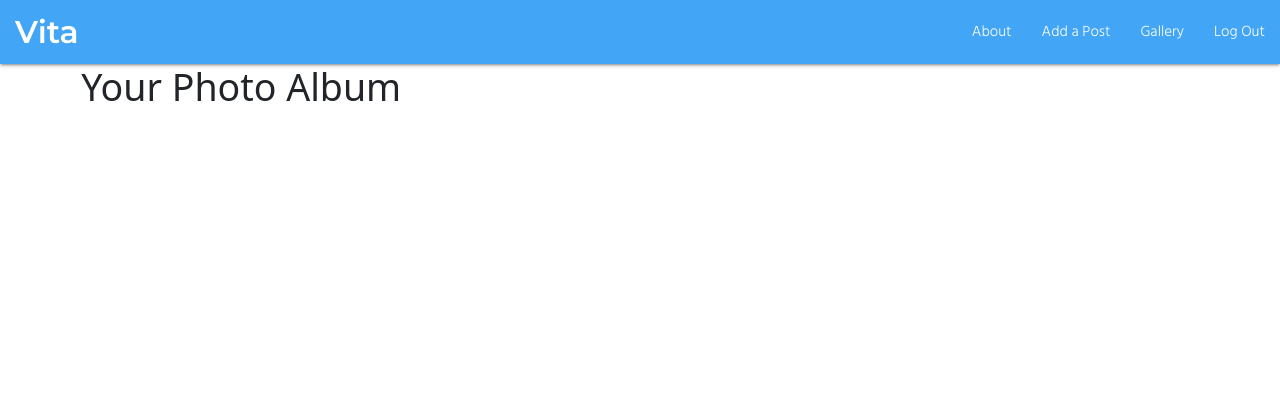
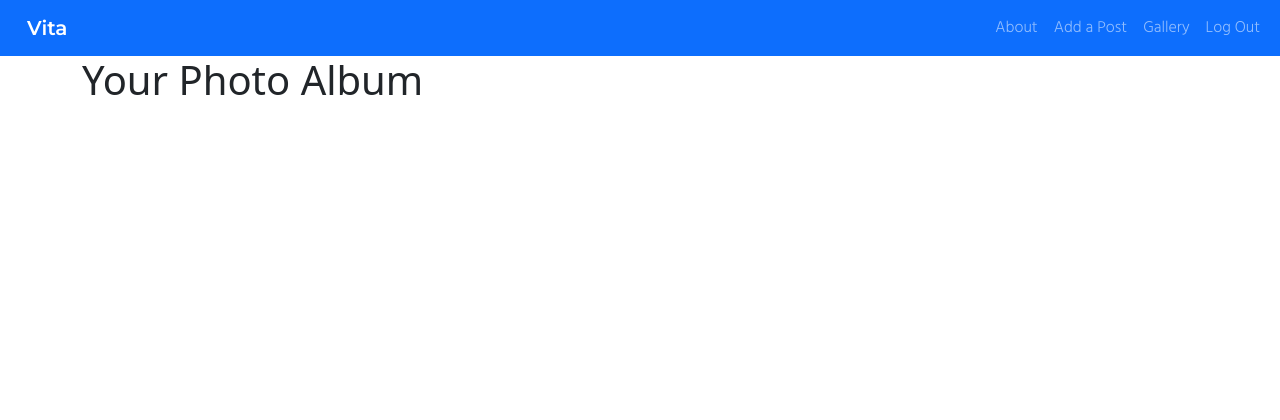
Before and after one commit to tsayavon/Vita-App, a Django app: page /posts/ in a window 1280 px wide. Shown: the top 420 px of the page. Run offline with Django 4.2, Linux system fonts and the light colour scheme; the visitor is signed in with stand-in values (Sample User, id 1); data that the repository does not hold is empty.

Commit message:
Gallery and Home page updated

```diff
--- a/main_app/static/css/style.css
+++ b/main_app/static/css/style.css
@@ -12,3 +12,12 @@ body {
     padding-top: 0;
     text-align: right;
   }
+
+.row {
+    display: flex;
+  }
+
+.column {
+    flex: 33.33%;
+    padding: 5px;
+  }
--- a/main_app/templates/about.html
+++ b/main_app/templates/about.html
@@ -18,7 +18,7 @@
           <div class="col-md-6 mt-5 ml-5">
             <img
             src="https://mdbcdn.b-cdn.net/img/Photos/Horizontal/Nature/4-col/img%20(18).webp"
-            class="w-100 shadow-1-strong rounded mb-4"
+            class="w-100 shadow-1-strong rounded mb-4 img-responsive"
             alt="Waves at Sea"
             width="340px"
             height="380px"
--- a/main_app/templates/base.html
+++ b/main_app/templates/base.html
@@ -6,47 +6,46 @@
     <meta charset="UTF-8" />
     <meta name="viewport" content="width=device-width, initial-scale=1.0" />
     <meta http-equiv="X-UA-Compatible" content="ie=edge" />
-    <link
+    {% comment %} <link
       rel="stylesheet"
       href="https://cdnjs.cloudflare.com/ajax/libs/materialize/1.0.0/css/materialize.min.css"
-    />
+    /> {% endcomment %}
     <link rel="stylesheet" href="{% static 'css/style.css' %}">
-    <script src="https://cdnjs.cloudflare.com/ajax/libs/materialize/1.0.0/js/materialize.min.js"></script>
+    {% comment %} <script src="https://cdnjs.cloudflare.com/ajax/libs/materialize/1.0.0/js/materialize.min.js"></script> {% endcomment %}
     <title>{{ page_name }} | Vita</title>
 
     <link rel="preconnect" href="https://fonts.googleapis.com">
     <link rel="preconnect" href="https://fonts.gstatic.com" crossorigin>
     <link href="https://fonts.googleapis.com/css2?family=Hind:wght@300&family=Montserrat:wght@600&display=swap" rel="stylesheet">
 
-    <!-- CSS only -->
-    <link href="https://cdn.jsdelivr.net/npm/bootstrap@5.2.2/dist/css/bootstrap.min.css" rel="stylesheet"
-        integrity="sha384-Zenh87qX5JnK2Jl0vWa8Ck2rdkQ2Bzep5IDxbcnCeuOxjzrPF/et3URy9Bv1WTRi" crossorigin="anonymous">
-
+    <link href="https://cdn.jsdelivr.net/npm/bootstrap@5.0.2/dist/css/bootstrap.min.css" rel="stylesheet" integrity="sha384-EVSTQN3/azprG1Anm3QDgpJLIm9Nao0Yz1ztcQTwFspd3yD65VohhpuuCOmLASjC" crossorigin="anonymous">
   </head>
   <body>
     <header class="navbar-fixed">
-      <nav>
-        <div class="nav-wrapper blue lighten-1">
-            <ul>
-                <li>
-                    <a href="{% url 'home' %}" class="left brand-logo" style="font-family: 'Montserrat', sans-serif; text-decoration: none; margin-left: 15px;">Vita</a>
-                </li>
+      <nav class="navbar navbar-expand-lg navbar-dark bg-primary">
+        <div class="container-fluid">
+          <a href="{% url 'home' %}" class="navbar-brand" style="font-family: 'Montserrat', sans-serif; text-decoration: none; margin-left: 15px;">Vita</a>
+          <button class="navbar-toggler" type="button" data-bs-toggle="collapse" data-bs-target="#navbarSupportedContent" aria-controls="navbarSupportedContent" aria-expanded="false" aria-label="Toggle navigation">
+            <span class="navbar-toggler-icon"></span>
+          </button>
+          <div class="collapse navbar-collapse" id="navbarSupportedContent">
+            <ul class="navbar-nav ms-auto mb-2 mb-lg-0">
+              <li class="nav-item"><a class="nav-link" style="text-decoration: none; font-family: 'Hind', sans-serif;" href="{% url 'about' %}">About</a></li>
+            {% if user.is_authenticated %}
+              <li class="nav-item"><a class="nav-link" style="text-decoration: none; font-family: 'Hind', sans-serif;" href="{% url 'posts_create' %}">Add a Post</a></li>
+              <li class="nav-item"><a class="nav-link" style="text-decoration: none; font-family: 'Hind', sans-serif;" href="{% url 'index' %}">Gallery</a></li>
+            {% comment %} <li><a href="/categories">Categories</a></li> {% endcomment %}
+              <li class="nav-item"><a class="nav-link" style="text-decoration: none; font-family: 'Hind', sans-serif;" href="{% url 'logout' %}">Log Out</a></li>
+            {% else %}
+              <li class="nav-item"><a class="nav-link" style="text-decoration: none; font-family: 'Hind', sans-serif;" href="{% url 'signup' %}">Sign Up</a></li>
+              <li class="nav-item"><a class="nav-link" style="text-decoration: none; font-family: 'Hind', sans-serif;" href="{% url 'login' %}">Log in</a></li>
+            {% endif %}
             </ul>
-          <ul class="right">
-            <li><a style="text-decoration: none; font-family: 'Hind', sans-serif;" href="{% url 'about' %}">About</a></li>
-            {% if user.is_authenticated %}
-            <li><a style="text-decoration: none; font-family: 'Hind', sans-serif;" href="{% url 'posts_create' %}">Add a Post</a></li>
-            <li><a  style="text-decoration: none; font-family: 'Hind', sans-serif;" href="{% url 'index' %}">Gallery</a></li>
-            {% comment %} <li><a href="/categories">Categories</a></li> {% endcomment %}
-            <li><a style="text-decoration: none; font-family: 'Hind', sans-serif;" href="{% url 'logout' %}">Log Out</a></li>
-            {% else %}
-            <li><a style="text-decoration: none; font-family: 'Hind', sans-serif;" href="{% url 'signup' %}">Sign Up</a></li>
-            <li><a style="text-decoration: none; font-family: 'Hind', sans-serif;" href="{% url 'login' %}">Log in</a></li>
-            {% endif %}
-          </ul>
+          </div>
         </div>
       </nav>
     </header>
+
     <main class="container">
         {% block content %}
 
@@ -57,5 +56,7 @@
         All Rights Reserved, © 2022 Vita
       </div>
     </footer>
+    <script src="https://cdn.jsdelivr.net/npm/bootstrap@5.0.2/dist/js/bootstrap.bundle.min.js" integrity="sha384-MrcW6ZMFYlzcLA8Nl+NtUVF0sA7MsXsP1UyJoMp4YLEuNSfAP+JcXn/tWtIaxVXM" crossorigin="anonymous"></script>
+
   </body>
 </html>
--- a/main_app/templates/main_app/post_confirm_delete.html
+++ b/main_app/templates/main_app/post_confirm_delete.html
@@ -10,8 +10,8 @@
           </h4>
           <form action="" method="POST">
             {% csrf_token %}
-            <input type="submit" value="Yes - Delete!" class="btn" />
-            <a href="{% url 'detail' post.id %}">Cancel</a>
+            <input type="submit" value="Yes - Delete!" class="btn btn-danger" />
+            <a class="btn btn-warning" href="{% url 'detail' post.id %}">Cancel</a>
           </form>
       </div>
       <div class="col-sm-6 px-0 d-none d-sm-block">
--- a/main_app/templates/main_app/post_form.html
+++ b/main_app/templates/main_app/post_form.html
@@ -45,7 +45,7 @@
             <label>Upload image</label>
             <input required name="photo-file" type="file" multiple class="form-control-file">
           </div>
-          <input type="submit" value="Submit" class="btn" style="font-family: 'Hind', sans-serif;" />
+          <input type="submit" value="Submit" class="btn btn-dark" style="font-family: 'Hind', sans-serif;" />
         </form>
         </div>
       </div>
--- a/main_app/templates/posts/index.html
+++ b/main_app/templates/posts/index.html
@@ -1,18 +1,23 @@
-
 {% extends 'base.html' %} {% block content %}
 
 <h1>Your Photo Album</h1>
 
+<div class="w-3 container h2">
+  <div class="row">
     {% for post in posts %}
-<div class="card">
-  <a href="{% url 'detail' post.id %}">
+    <div class="card col-md-5 me-4">
+      <a style="text-decoration:none; color:black;" href="{% url 'detail' post.id %}">
         <div class="card-content">
         <span class="card-title">{{ post.title }}</span>
         {% for photo in post.photo_set.all %}
-    <img src="{{ photo.url }}" alt="{{ post.name }}" class="card-panel responsive-img" />
+        <img src="{{ photo.url }}" alt="{{ post.name }}" class="card-panel responsive-img w-100" />
         {% empty %}
         <div class="card-panel teal-text">No Photos Uploaded Yet</div>
         {% endfor %}
+        </div>
       </a>
     </div>
-{% endfor %} {% endblock %}
+    {% endfor %}
+  </div>
+</div>
+ {% endblock %}
```
Also changed, not shown: main_app/templates/home.html (+43 -1 lines), main_app/templates/posts/detail.html (+6 -16 lines). Lines whose indentation alone changed are shown as unchanged.
